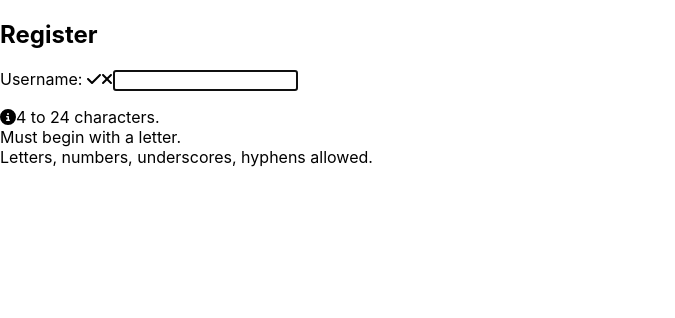
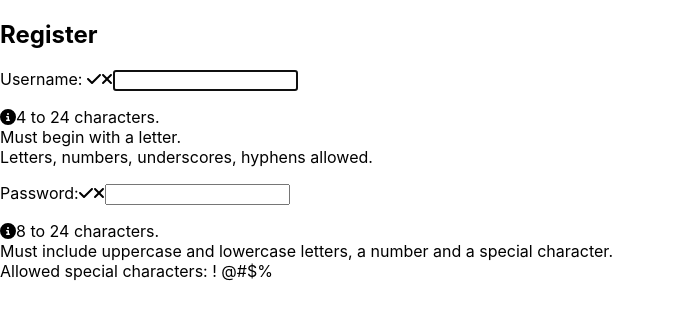
Before and after one commit to Maysummer/Form-Validation, a React (Create React App) app: page / in a window 1280 px wide. Shown: the top 318 px of the page, without its empty margins (0-675 px from the left). Built offline with nearby package versions, Linux system fonts and the light colour scheme.

Commit message:
implement password input

```diff
--- a/src/Register.js
+++ b/src/Register.js
@@ -10,7 +10,7 @@
 /*validate username:
 must start with a lower or uppercase letter
 then must be followed by 3-23 characters of lower or uppercase letters, digits, hyphens or underscores
-total of 4-24 charachters
+total of 4-24 characters
 */
 const USER_REGEX = /^[A-z][A-z0-9-_]{3,23}$/;
 /*validate password:
@@ -109,6 +109,41 @@
           Must begin with a letter. <br />
           Letters, numbers, underscores, hyphens allowed.
         </p>
+
+        <label htmlFor="password">
+          Password:
+          <span className={validPwd ? 'valid' : 'hide'}>
+            <FontAwesomeIcon icon={faCheck} />
+          </span>
+          <span className={validPwd || !pwd ? 'hide' : 'invalid'}>
+            <FontAwesomeIcon icon={faTimes} />
+          </span>
+        </label>
+        <input
+          type="password"
+          id="password"
+          required
+          aria-invalid={validPwd ? 'false' : 'true'}
+          aria-describedby="pwdnote"
+          onFocus={() => setPwdFocus(true)}
+          onBlur={() => setPwdFocus(false)}
+          onChange={(e) => setPwd(e.target.value)}
+        />
+        <p
+          id="pwdnote"
+          className={pwdFocus && !validPwd ? 'instructions' : 'offscreen'}
+        >
+          <FontAwesomeIcon icon={faInfoCircle} />
+          8 to 24 characters. <br />
+          Must include uppercase and lowercase letters, a number and a special
+          character. <br />
+          Allowed special characters:{' '}
+          <span aria-label="exclamation mark">!</span>{' '}
+          <span aria-label="at symbol">@</span>
+          <span aria-label='hash tag'>#</span>
+          <span aria-label='dollar sign'>$</span>
+          <span aria-label='percent'>%</span>
+        </p>
       </form>
     </section>
   );
```
